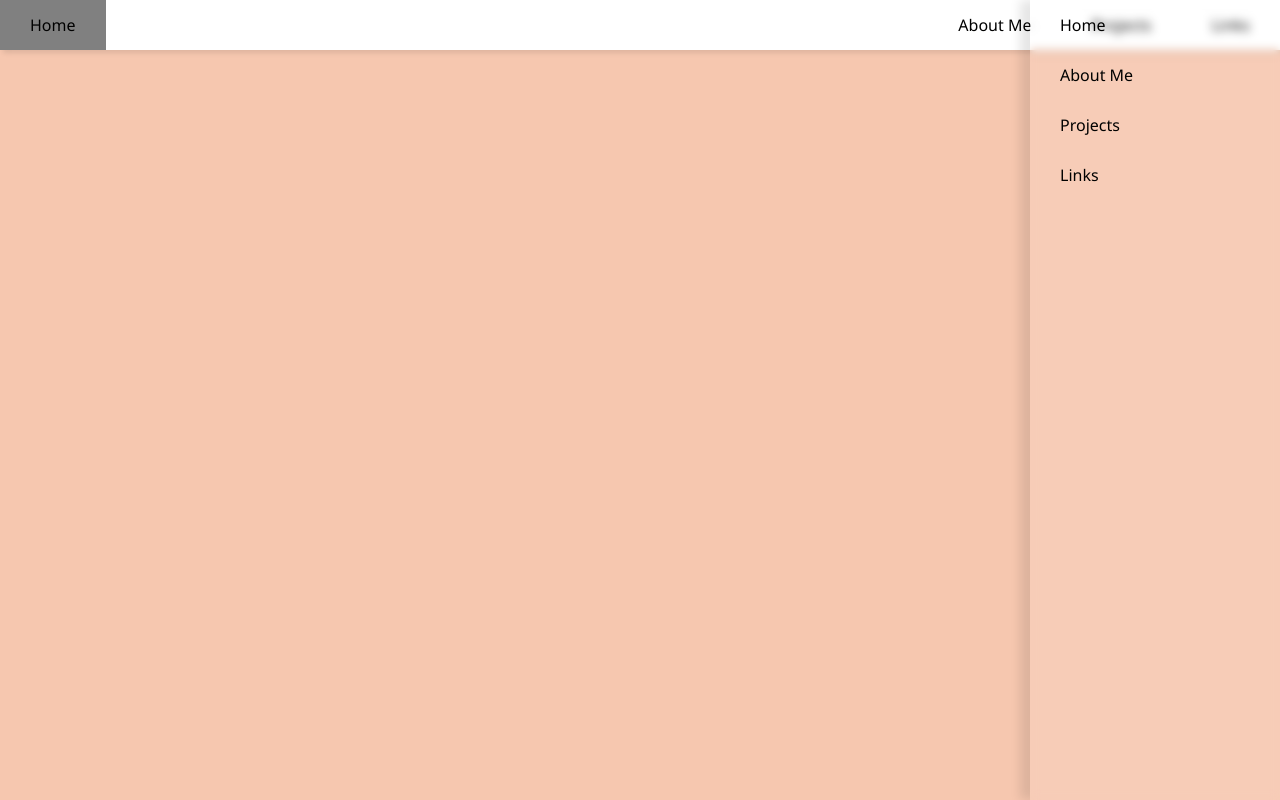
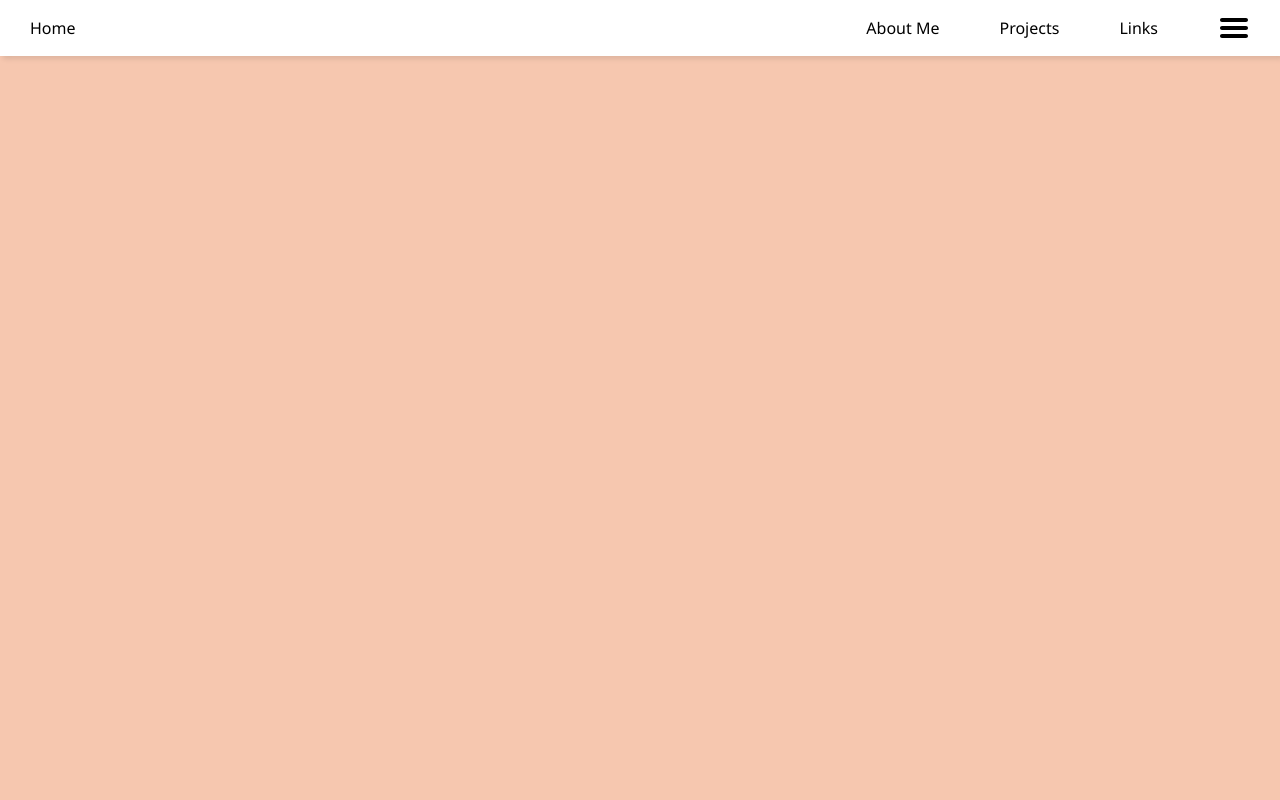
Before and after one commit to dn12345679/dn12345679.github.io, a plain HTML site: page index.html in a window 1280 px wide. Drawn offline with Linux system fonts and the light colour scheme.

Commit message:
added sidebar

```diff
--- a/index.html
+++ b/index.html
@@ -7,11 +7,27 @@
     <link rel="stylesheet" href="style.css">
 </head>
 
+<script>
+    function showSidebar() {
+        const sidebar = document.querySelector('.sidebar');
+        sidebar.style.display = 'flex';
+    }
+
+    function hideSidebar() {
+        const sidebar = document.querySelector('.sidebar');
+        sidebar.style.display = 'none';
+    }
+</script>
+
 <body>
     <!-- navbar and sidebar -->
     <nav id="navigation">
         <ul class="sidebar">
-            <li><a href="#">Home</a></li>
+
+            <li>
+                <a href="#">Home</a>
+                <a onclick="hideSidebar()" href="#"><img src="Images/Icons/menu_icon.svg"></a>
+            </li>
             <li><a href="#">About Me</a></li>
             <li><a href="#">Projects</a></li>
             <li><a href="#">Links</a></li>
@@ -21,6 +37,7 @@
             <li><a href="#">About Me</a></li>
             <li><a href="#">Projects</a></li>
             <li><a href="#">Links</a></li>
+            <li onclick="showSidebar()"><a href="#"><img src="Images/Icons/menu_icon.svg"></a></li>
         </ul>
     </nav>
 
--- a/style.css
+++ b/style.css
@@ -40,7 +40,7 @@ nav ul {
 
 /* defines heigiht of parents */
 nav li {
-    height: 50px;
+    height: 7vh;
 }
 
 nav a {
@@ -60,11 +60,12 @@ nav a:hover {
 /* only for header */
 .header li:first-child  {
     margin-right: auto;
+
 }
 
 .sidebar {
     /* alignment */
-    display: flex;
+    display: none;
     flex-direction: column;
     justify-content: flex-start;
 
@@ -72,15 +73,18 @@ nav a:hover {
     top: 0;
     right: 0;
     height: 100vh;
-    width: 250px;
+    width: 15vw;
     z-index: 99;
-    background-color: rgba(255, 255, 255, 0.1);
+    background-color: rgba(255, 255, 255, 0.3);
     box-shadow: -10px 0 10px rgba(0, 0, 0, 0.1);
     backdrop-filter: blur(5px);
 }
 .sidebar li {
     width: 100%;
 }
-.sidebar a {
-    width: 100%;
+
+.sidebar li:first-child {
+    display:flex;
+    flex-direction: row;
+    justify-content: space-between;
 }
```
Also changed, not shown: Images/Icons/menu_icon.svg (added).
